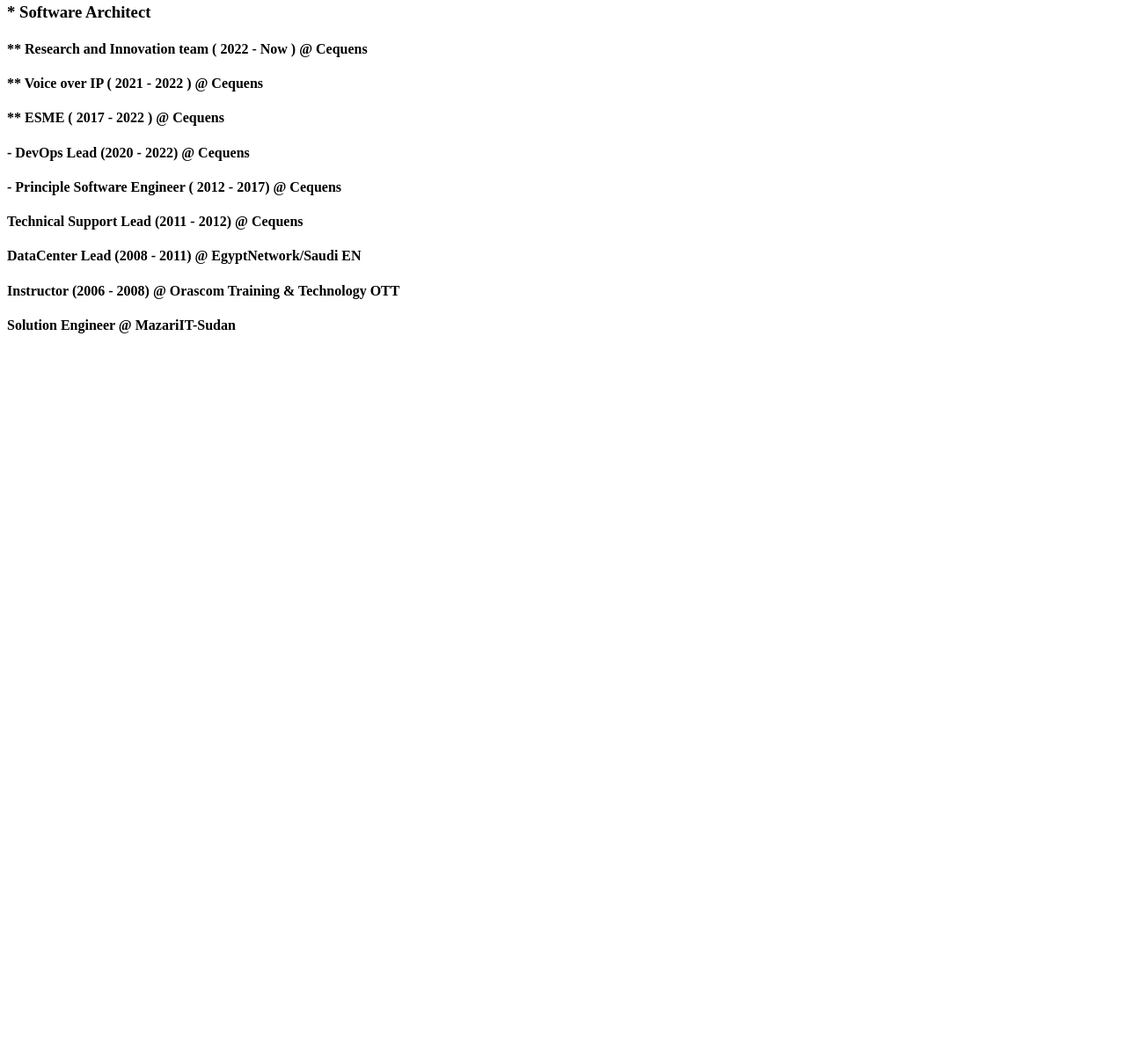
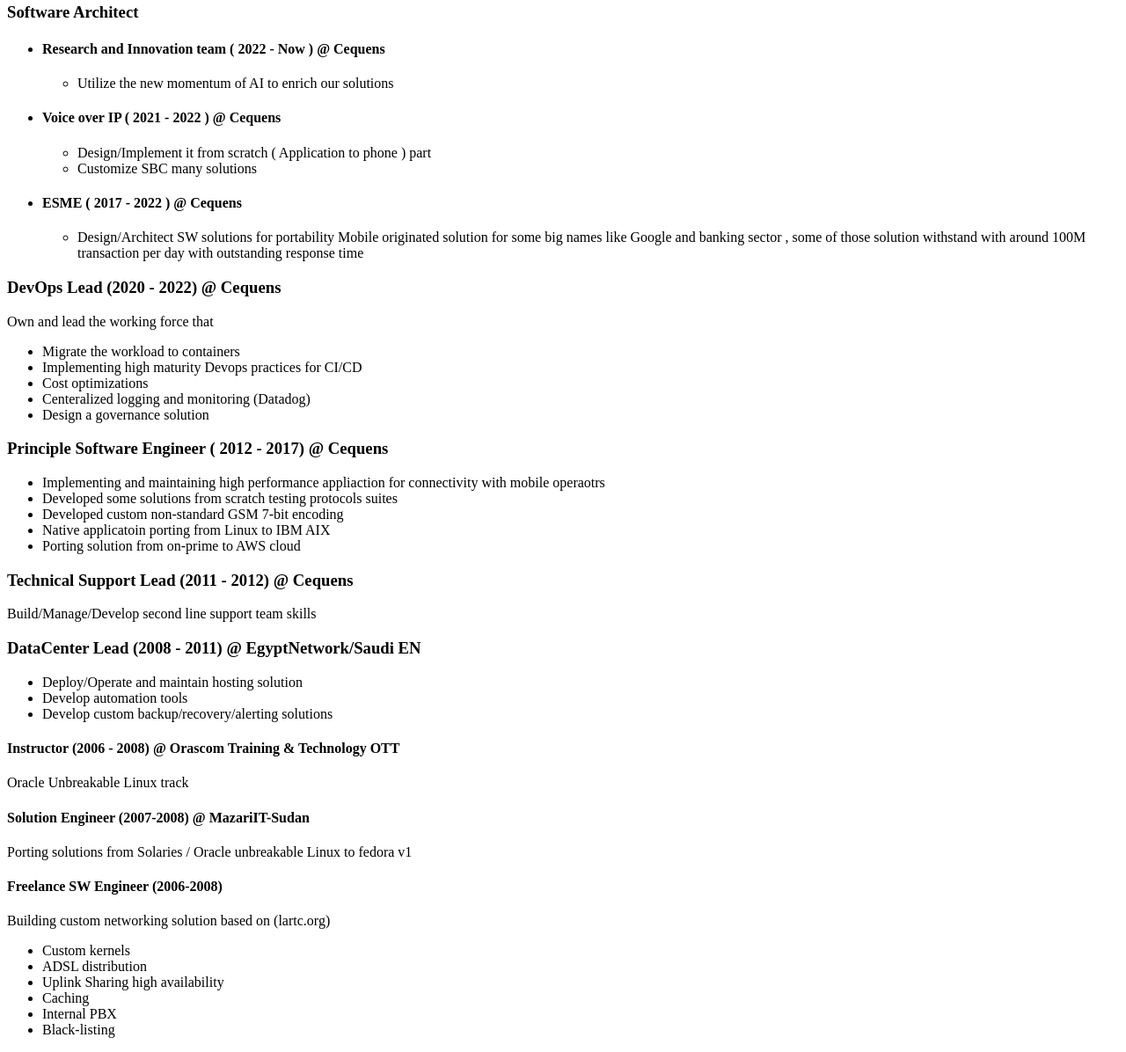
Before and after one commit to AShabana/ashabana.github.io, a plain HTML site: page index.html in a window 1280 px wide. Shown: the part 648-1844 px from the top of the page at 88% size. Before the commit the page ends 1048 px from the top, so only its background shows below. Drawn offline with Linux system fonts and the light colour scheme.

Commit message:
Update index.html

```diff
--- a/index.html
+++ b/index.html
@@ -5,7 +5,7 @@
   width: 50px;
 }
 </style></head><body><p><img src="https://media.licdn.com/dms/image/D4D03AQEi8aTSSEpv5w/profile-displayphoto-shrink_800_800/0/1683809638039?e=1690416000&amp;v=beta&amp;t=0KPGsnF-wsCDT3-IDhT-eNMtwIBwmEEJeYVmaRq7kg4" alt="Ahmed Shabna"> </p>
-<h2 id="ahmed-shabana">Ahmed Shabana Ibrahim</h2>
+<h2 id="ahmed-shabana">Ahmed Shabana</h2>
 <h3 id="software-architect-cequens-ex-egyptnetwork">Software Architect | Cequens | ex-EgyptNetwork</h3>
 <ul>
 <li>tele: +201003325373</li>
@@ -31,14 +31,63 @@ Well known for my deep understanding of technologies, Network protocols and outs
 </li>
 </ul>
 <h2 id="experiece">Experiece</h2>
-<h3 id="-software-architect">* Software Architect</h3>
-<h4 id="-research-and-innovation-team-2022-now-cequens">** Research and Innovation team ( 2022 - Now ) @ Cequens</h4>
-<h4 id="-voice-over-ip-2021-2022-cequens">** Voice over IP ( 2021 - 2022 ) @ Cequens</h4>
-<h4 id="-esme-2017-2022-cequens">** ESME ( 2017 - 2022 ) @ Cequens</h4>
-<h4 id="-devops-lead-2020-2022-cequens">- DevOps Lead (2020 - 2022) @ Cequens</h4>
-<h4 id="-principle-software-engineer-2012-2017-cequens">- Principle Software Engineer ( 2012 - 2017) @ Cequens</h4>
-<h4 id="technical-support-lead-2011-2012-cequens">Technical Support Lead (2011 - 2012) @ Cequens</h4>
-<h4 id="datacenter-lead-2008-2011-egyptnetwork-saudi-en">DataCenter Lead (2008 - 2011)  @ EgyptNetwork/Saudi EN</h4>
+<h3 id="software-architect">Software Architect</h3>
+<ul>
+<li><h4 id="research-and-innovation-team-2022-now-cequens">Research and Innovation team ( 2022 - Now ) @ Cequens</h4>
+<ul>
+<li>Utilize the new momentum of AI to enrich our solutions</li>
+</ul>
+</li>
+<li><h4 id="voice-over-ip-2021-2022-cequens">Voice over IP ( 2021 - 2022 ) @ Cequens</h4>
+<ul>
+<li>Design/Implement it from scratch ( Application to phone ) part</li>
+<li>Customize SBC many solutions </li>
+</ul>
+</li>
+<li><h4 id="esme-2017-2022-cequens">ESME ( 2017 - 2022 ) @ Cequens</h4>
+<ul>
+<li>Design/Architect SW solutions for portability
+Mobile originated solution for some big names like Google and banking sector , some of those solution withstand with around 100M transaction per day with outstanding response time</li>
+</ul>
+</li>
+</ul>
+<h3 id="devops-lead-2020-2022-cequens">DevOps Lead (2020 - 2022) @ Cequens</h3>
+<p>Own and lead the working force that</p>
+<ul>
+<li>Migrate the workload to containers</li>
+<li>Implementing high maturity Devops practices for CI/CD </li>
+<li>Cost optimizations </li>
+<li>Centeralized logging and monitoring (Datadog)</li>
+<li>Design a governance solution</li>
+</ul>
+<h3 id="principle-software-engineer-2012-2017-cequens">Principle Software Engineer ( 2012 - 2017) @ Cequens</h3>
+<ul>
+<li>Implementing and maintaining high performance appliaction for connectivity with mobile operaotrs</li>
+<li>Developed some solutions from scratch testing protocols suites</li>
+<li>Developed custom non-standard GSM 7-bit encoding </li>
+<li>Native applicatoin porting from Linux to IBM AIX</li>
+<li>Porting solution from on-prime to AWS cloud</li>
+</ul>
+<h3 id="technical-support-lead-2011-2012-cequens">Technical Support Lead (2011 - 2012) @ Cequens</h3>
+<p>Build/Manage/Develop second line support team skills</p>
+<h3 id="datacenter-lead-2008-2011-egyptnetwork-saudi-en">DataCenter Lead (2008 - 2011)  @ EgyptNetwork/Saudi EN</h3>
+<ul>
+<li>Deploy/Operate and maintain hosting solution </li>
+<li>Develop automation tools </li>
+<li>Develop custom backup/recovery/alerting solutions </li>
+</ul>
 <h4 id="instructor-2006-2008-orascom-training-technology-ott">Instructor (2006 - 2008) @ Orascom Training &amp; Technology OTT</h4>
-<h4 id="solution-engineer-mazariit-sudan">Solution Engineer @ MazariIT-Sudan</h4>
+<p>Oracle Unbreakable Linux track</p>
+<h4 id="solution-engineer-2007-2008-mazariit-sudan">Solution Engineer (2007-2008) @ MazariIT-Sudan</h4>
+<p>Porting solutions from Solaries / Oracle unbreakable Linux to fedora v1</p>
+<h4 id="freelance-sw-engineer-2006-2008-">Freelance SW Engineer (2006-2008)</h4>
+<p>Building custom networking solution based on (lartc.org)</p>
+<ul>
+<li>Custom kernels</li>
+<li>ADSL distribution</li>
+<li>Uplink Sharing high availability</li>
+<li>Caching</li>
+<li>Internal PBX</li>
+<li>Black-listing</li>
+</ul>
 </body></html>
```
